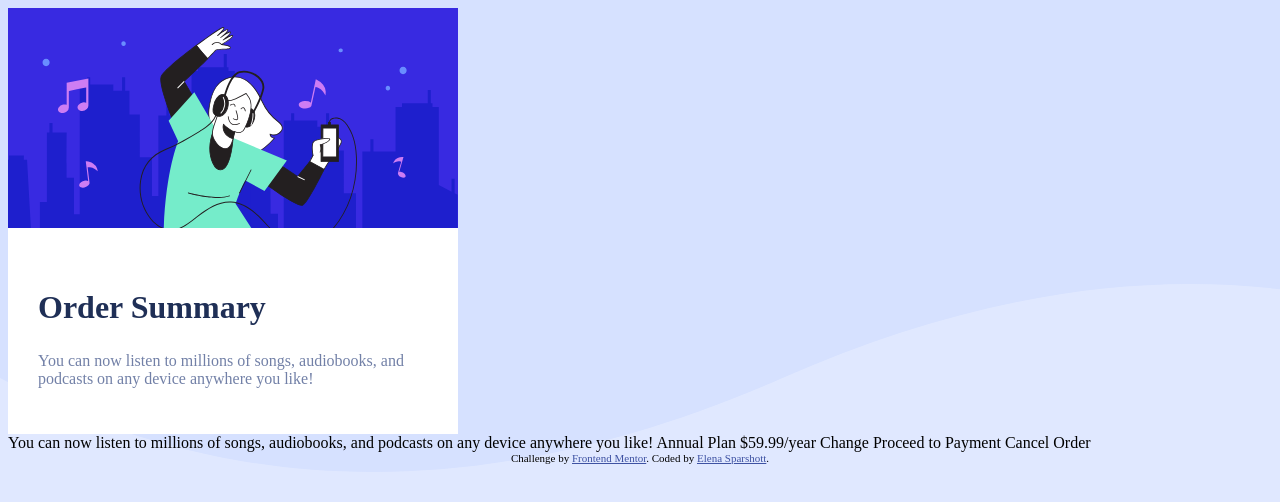
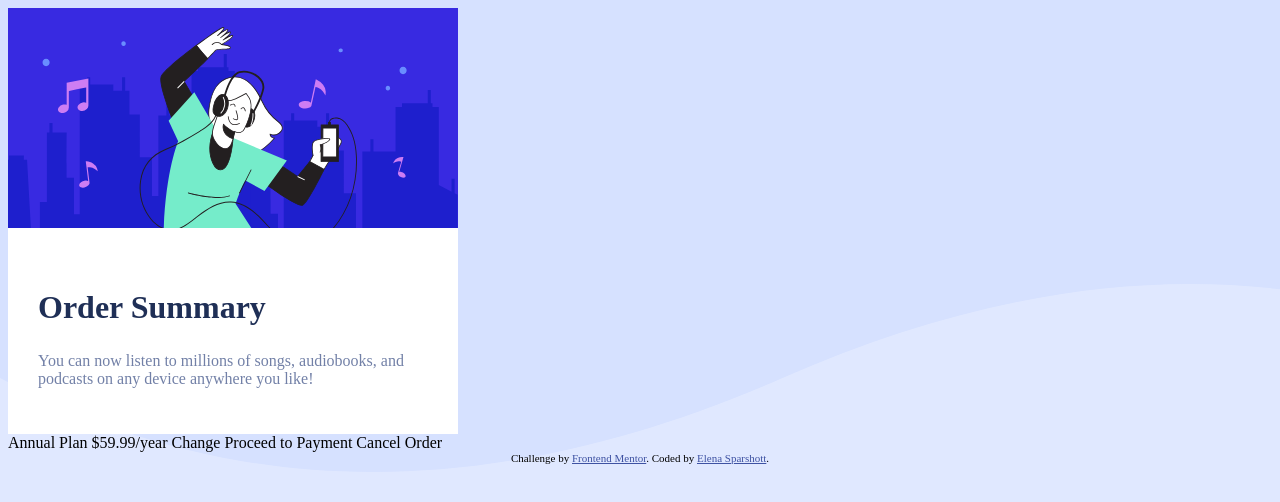
Before and after one commit to ElenaSparshott/FM-order-summary-component-main-, a plain HTML site: page index.html in a window 1280 px wide. Drawn offline with Linux system fonts and the light colour scheme.

```diff
--- a/index.html
+++ b/index.html
@@ -29,8 +29,6 @@
   </div>
 
 
-  You can now listen to millions of songs, audiobooks, and podcasts on any
-  device anywhere you like!
 
   Annual Plan
   $59.99/year
```
